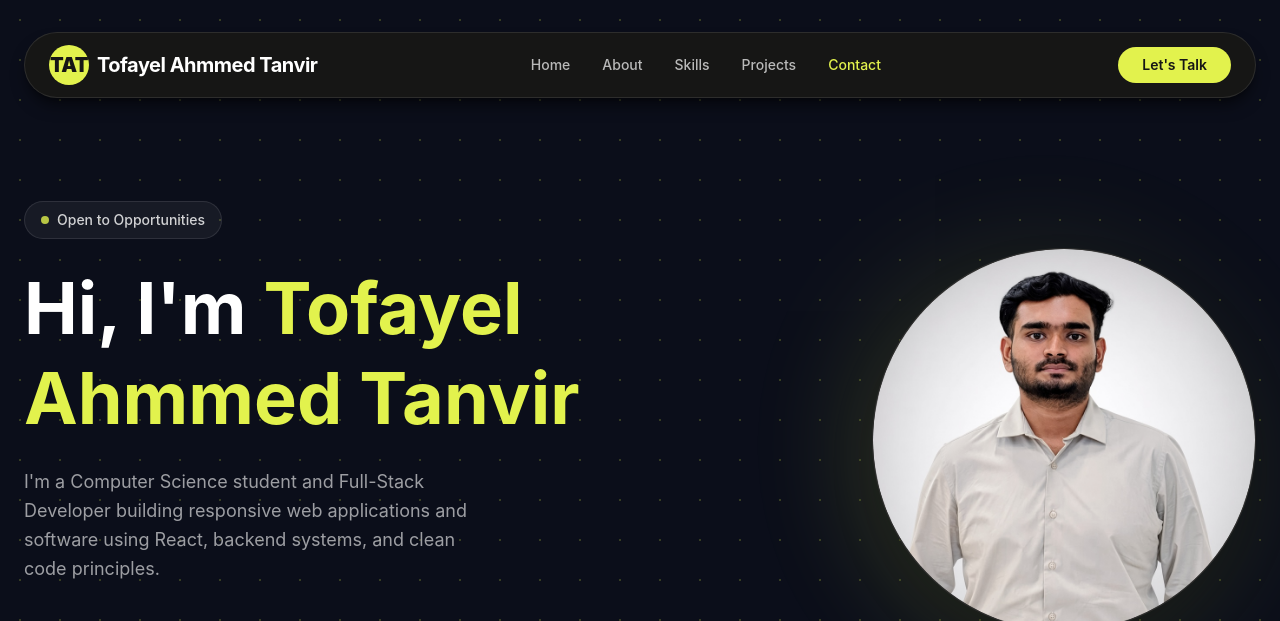
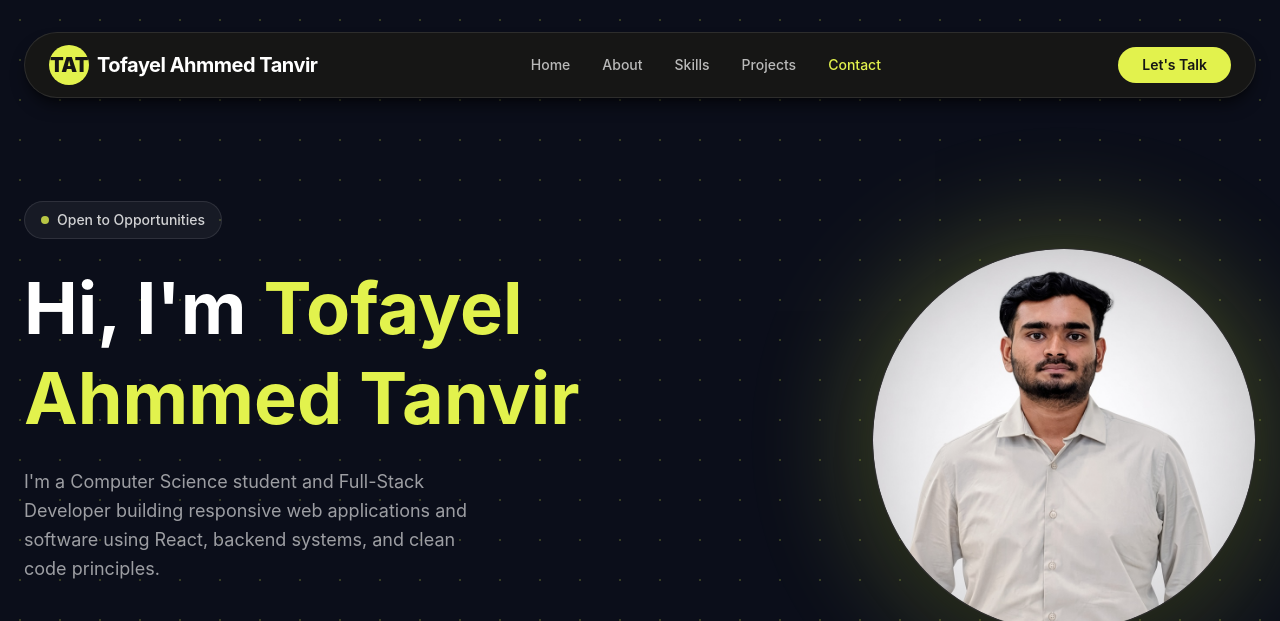
Before and after one commit to Tofayel5152/CSE_study, a plain HTML site: page Tools_Technologies/Portfolio/index.html in a window 1280 px wide. Shown: the top 621 px of the page. Drawn offline with nearby package versions, Linux system fonts and the light colour scheme.

Commit message:
Edited files.

```diff
--- a/Tools_Technologies/Portfolio/index.html
+++ b/Tools_Technologies/Portfolio/index.html
@@ -89,11 +89,11 @@
 
       <div class="order-1 lg:order-2 flex justify-center lg:justify-end">
         <div class="relative w-72 h-72 md:w-96 md:h-96">
-          <div class="absolute inset-0 bg-gradient-to-tr from-[#e2f24d] to-transparent rounded-full opacity-20 blur-3xl animate-pulse"></div>
+          <div class="absolute inset-0 rounded-full bg-[#e2f24d] opacity-20 blur-3xl animate-pulse"></div>
           <div class="absolute inset-4 rounded-full border border-[#e2f24d]/30 border-dashed animate-[spin_20s_linear_infinite]"></div>
-          <div class="absolute inset-0 rounded-full bg-[#161615] border border-white/10 overflow-hidden flex items-center justify-center shadow-2xl">
-            <img class="w-full h-full object-cover" src="Pictures/PP.png" alt="Profile Picture">
-          </div>
+            <div class="absolute inset-0 rounded-full bg-[#161615] border border-white/10 overflow-hidden flex items-center justify-center shadow-2xl">
+              <img class="w-full h-full object-cover" src="Pictures/PP.png" alt="Profile Picture">
+            </div>
         </div>
       </div>
 
```
Also changed, not shown: README.md.
